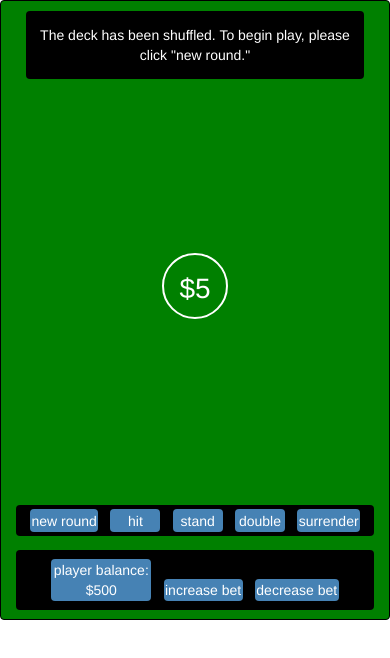
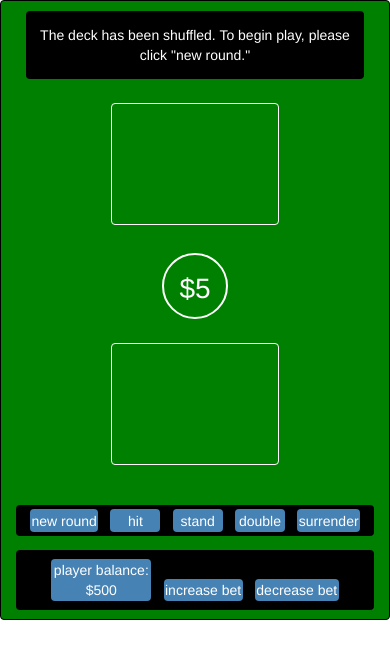
Before and after one commit to johndshea/johndshea.github.io, a plain HTML site: page index.html in a window 390 px wide. Drawn offline with nearby package versions, Linux system fonts and the light colour scheme.

Commit message:
added white border for dealer and player hands in mobile

```diff
--- a/css/styles.css
+++ b/css/styles.css
@@ -132,9 +132,11 @@ div {
 	}
     .dealer-hand {
 		margin-top: 1em;
+		border: 1px solid white;
 	}
 	.player-hand {
 		margin-top: 1em;
+		border: 1px solid white;
 	}
 	.discard-pile {
 		margin: 0px 0px 0px 0px;
```
